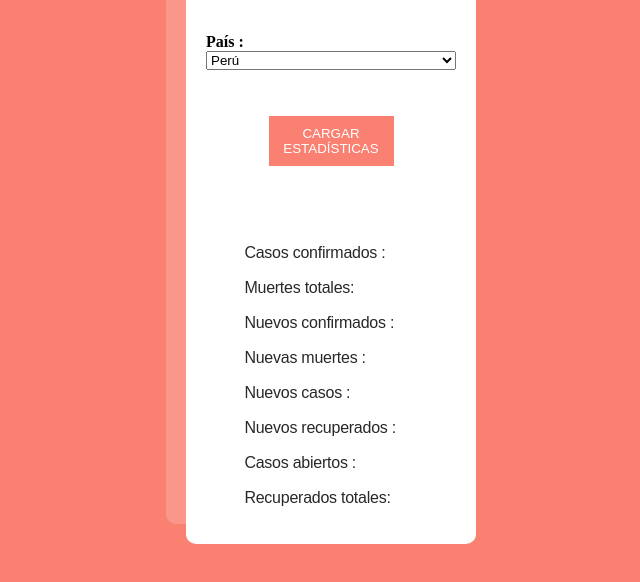
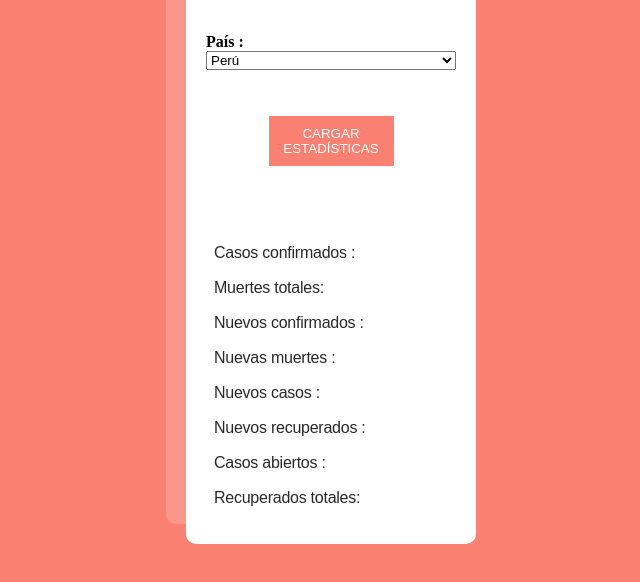
Before and after one commit to eduam23/covidStats, a plain HTML site: page index.html in a window 1280 px wide. Shown: the part 226-808 px from the top of the page, without its empty margins (309-949 px from the left). Drawn offline with Linux system fonts and the light colour scheme.

Commit message:
app covid update2

```diff
--- a/style.css
+++ b/style.css
@@ -110,12 +110,12 @@ body {
 }
 
 .card ul{
-  margin-left: 0;
+  margin-left: -2rem;
 }
 
 .card li{
   list-style: none;
-  margin-left: -0.1rem;
+  margin-left: 0;
 }
 /* Safari 4.0 - 8.0 */
 @-webkit-keyframes line-show {
```
